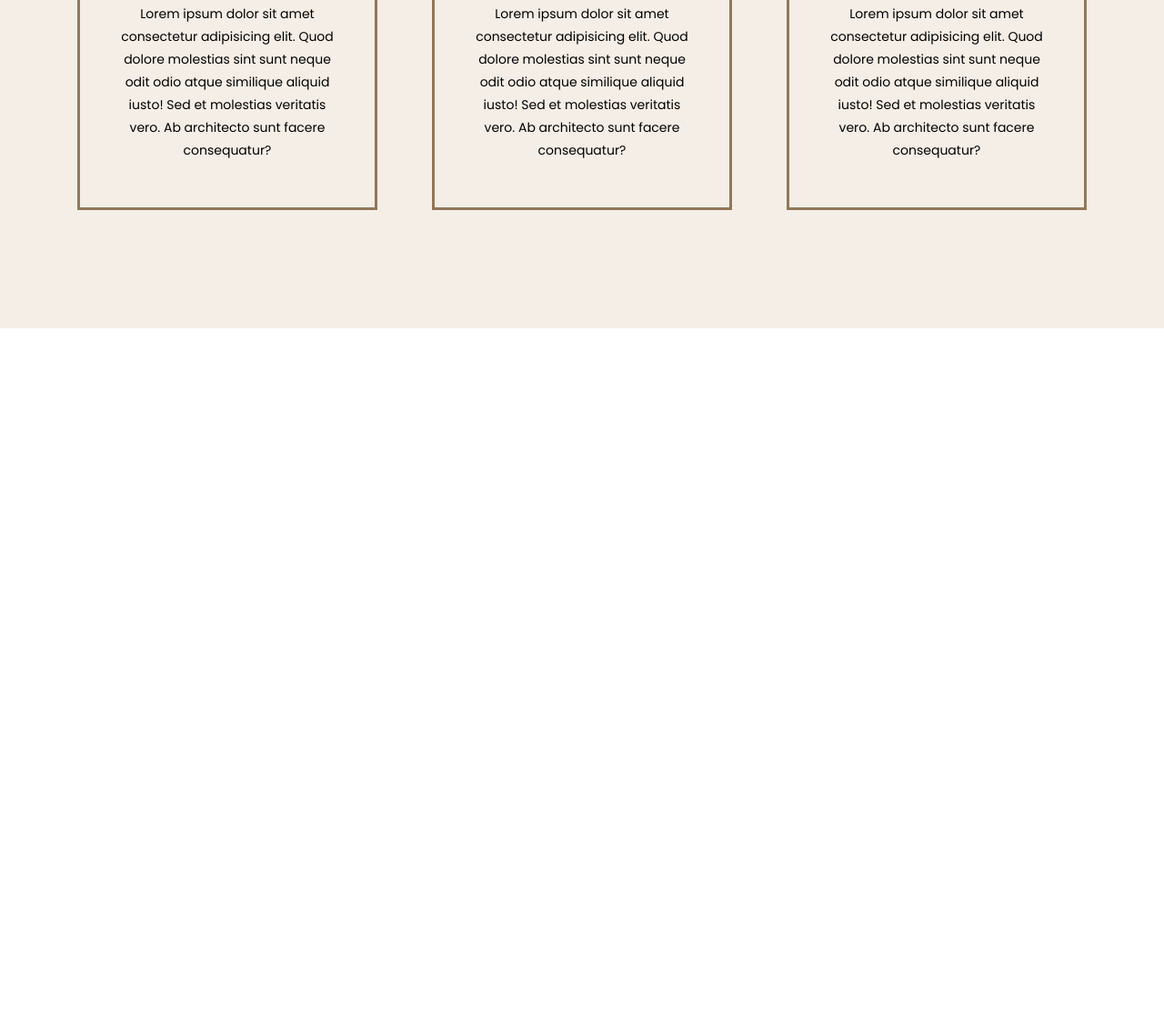
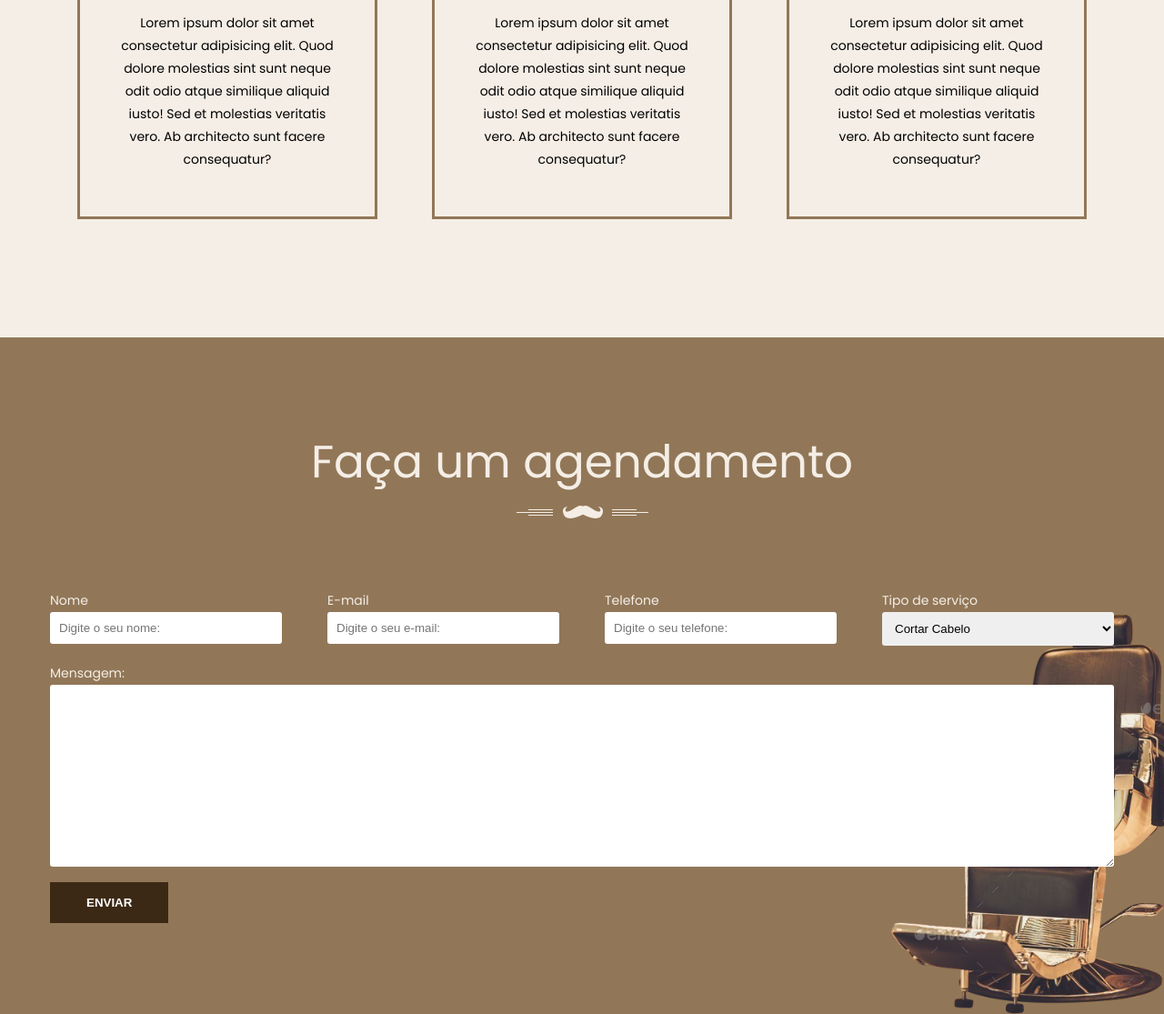
Before and after one commit to d4nprado/projeto-barber-shop, a plain HTML site: page index.html in a window 1280 px wide. Shown: the part 2090-3205 px from the top of the page at 91% size. Before the commit the page ends 2451 px from the top, so only its background shows below. Drawn offline with Linux system fonts and the light colour scheme.

Commit message:
appointment-content

```diff
--- a/css/style.css
+++ b/css/style.css
@@ -148,7 +148,7 @@ body {
 }
 
 .about .timing .text:after {
-  content: '•';
+  content: "•";
   color: white;
   display: block;
   font-size: 25px;
@@ -156,7 +156,7 @@ body {
 }
 
 .about .timing .text:last-of-type:after {
-  content: '|';
+  content: "|";
 }
 
 .about .timing .text h4 {
@@ -170,7 +170,6 @@ body {
   font-size: 15px;
   display: block;
 }
-
 
 .about .experience {
   width: 66%;
@@ -186,14 +185,14 @@ body {
 
 .about .experience h2:after {
   display: block;
-  content: '';
+  content: "";
   width: 100px;
   height: 3px;
   background-color: #a38f78;
   margin: 20px 0px;
 }
 
-.about .experience .text{
+.about .experience .text {
   display: flex;
   justify-content: space-between;
 }
@@ -218,6 +217,7 @@ body {
   color: var(--color-secondary);
   font-weight: 400;
   font-size: 50px;
+  margin-bottom: 10px;
 }
 
 .services .boxes {
@@ -242,3 +242,79 @@ body {
   font-size: 14px;
   line-height: 25px;
 }
+
+/*****************
+    APPOINTMENT
+*****************/
+
+.appointment {
+  padding: 100px 0;
+  background-color: var(--color-primary);
+  background-image: url(../images/chair-ic.png);
+  background-repeat: no-repeat;
+  background-position: right bottom;
+  background-size: 300px;
+}
+
+.appointment h2 {
+  color: var(--color-primary-light);
+  text-align: center;
+  font-weight: 400;
+  font-size: 50px;
+  margin-bottom: 10px;
+}
+
+.appointment img {
+  margin: 0 auto;
+  display: block;
+}
+
+.appointment form {
+  margin-top: 80px;
+}
+
+.appointment .personal-data {
+  display: flex;
+  justify-content: space-between;
+  margin-bottom: 20px;
+}
+
+.appointment .input-wrapper {
+  width: 100%;
+  margin-right: 50px;
+}
+
+.appointment .input-wrapper:last-of-type {
+  margin-right: 0px;
+}
+
+.appointment label {
+  display: block;
+  font-size: 14px;
+  margin-bottom: 2px;
+  color: var(--color-primary-light);
+}
+
+.appointment .personal-data input,
+.appointment .personal-data select,
+.appointment textarea {
+  padding: 10px;
+  outline: none;
+  border: none;
+  width: 100%;
+  border-radius: 3px;
+}
+
+.appointment textarea{
+  height: 200px;
+}
+
+.appointment button{
+  background-color: var(--color-secondary);
+  color: white;
+  padding: 15px 40px;
+  border: none;
+  margin-top: 10px;
+  text-transform: uppercase;
+  font-weight: bold;
+}
--- a/index.html
+++ b/index.html
@@ -156,6 +156,44 @@
         </div>
     </section>
 
+    <section class="appointment">
+        <div class="container">
+            <h2>Faça um agendamento</h2>
+            <img src="images/heading-ic-white.png" alt="Faça um agendamento">
+
+            <form>
+                <div class="personal-data">
+                    <div class="input-wrapper">
+                        <label for="">Nome</label>
+                        <input type="text" placeholder="Digite o seu nome:">
+                    </div class="input-wrapper">
+                    <div class="input-wrapper">
+                        <label for="">E-mail</label>
+                        <input type="text" placeholder="Digite o seu e-mail:">
+                    </div>
+                    <div class="input-wrapper">
+                        <label for="">Telefone</label>
+                        <input type="text" placeholder="Digite o seu telefone:">
+                    </div>
+                    <div class="input-wrapper">
+                        <label for="">Tipo de serviço</label>
+                        <select name="" id="">
+                            <option value="">Cortar Cabelo</option>
+                            <option value="">Cortar e Barba</option>
+                        </select>
+                    </div>
+                </div>
+
+                <div class="input-wrapper">
+                    <label for="">Mensagem:</label>
+                    <textarea name="" id="" cols="30" rows="10"></textarea>
+                </div>
+
+                <button>Enviar</button>
+            </form>
+        </div>
+    </section>
+
 </body>
 
 </html>
```
